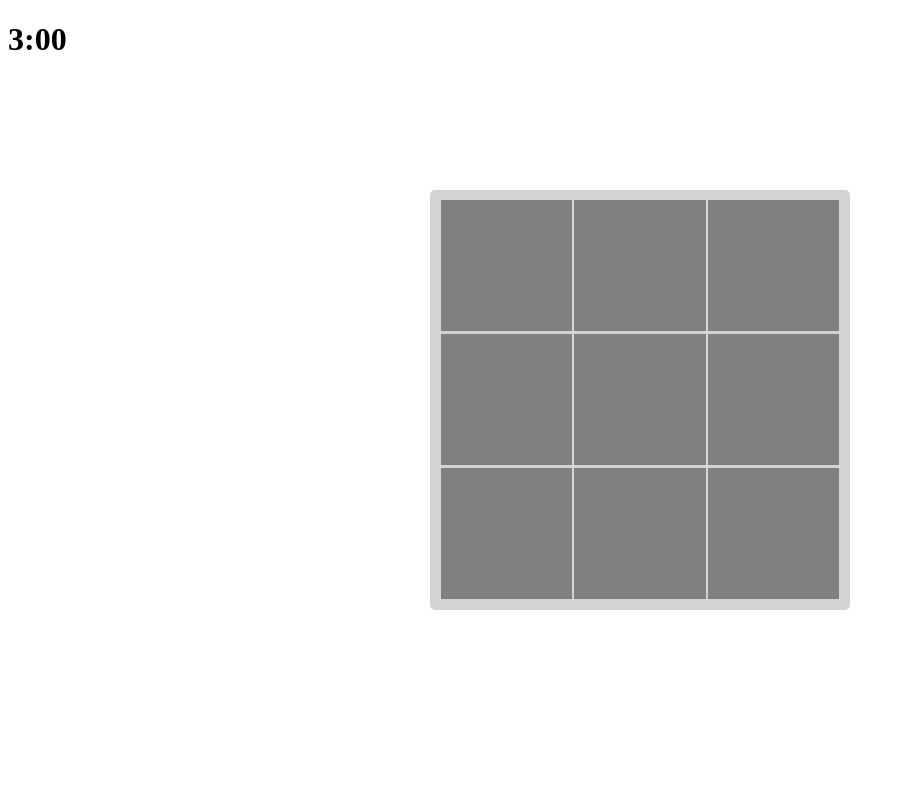
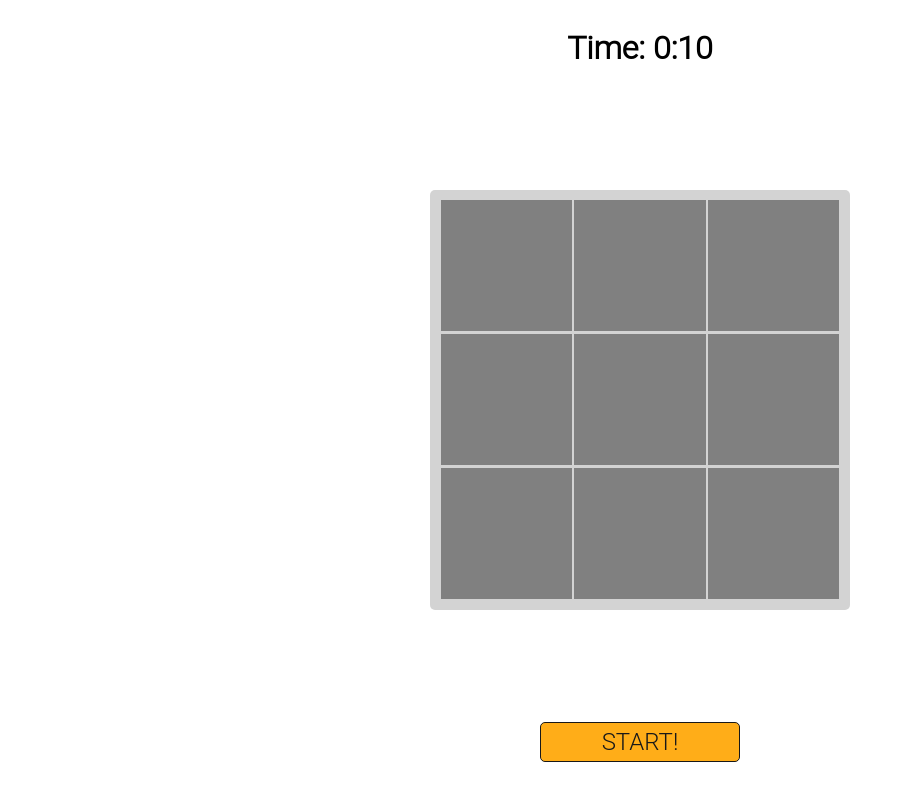
Before and after one commit to igorgilew/The-Square-Game, a plain HTML site: page src/index.html in a window 1280 px wide. Shown: the whole page, without its empty margins (0-904 px from the left). Drawn offline with Linux system fonts and the light colour scheme.

Commit message:
timer logic

```diff
--- a/src/index.html
+++ b/src/index.html
@@ -6,12 +6,13 @@
     <link rel="stylesheet" href="styles/style.css">
 </head>
 <body>
-    <h1 id="timer">3:00</h1>
+    <h1 id="timer"></h1>
     <div id="game-field-outer">
         <div id="game-field">
 
         </div>
     </div>
+    <button id="start" onclick="onButtonStartClick()">START!</button>
 <script src="scripts/script.js"></script>
 </body>
 </html>
--- a/src/scripts/script.js
+++ b/src/scripts/script.js
@@ -1,6 +1,9 @@
 const GAME_FIELD = document.getElementById("game-field");
+const TIME_FIELD = document.getElementById("timer");
 const GF_WIDTH = GAME_FIELD.clientWidth;
 const GF_HEIGHT = GAME_FIELD.clientHeight;
+
+const GAME_TIME = 10; //seconds
 
 let gameState = {
     playerScore: 0,
@@ -26,6 +29,32 @@ let renderGameField = function () {
     }
 }
 
+let onButtonStartClick = function () {
+    initGameTimer();
+    let time = GAME_TIME;
+    setInterval(()=>{
+        if (time > 0) {
+            time--;
+            TIME_FIELD.innerHTML = getTimerString(time);
+        } else {
+            clearInterval();
+        }
+
+    }, 1000);
+}
+
+let getTimerString = function (time) {
+    let minutes = String(time / 60);
+    let seconds = String(time % 60);
+    return `Time: ${ minutes.indexOf('.') !== -1 ?
+        minutes.substring(0, minutes.indexOf('.')) : minutes}:${seconds.length === 1 ? '0'+seconds : seconds}`;
+}
+
+let initGameTimer = function () {
+    TIME_FIELD.innerHTML = getTimerString(GAME_TIME);
+}
+
 window.onload = function () {
+    initGameTimer();
     renderGameField();
 }
--- a/src/styles/style.css
+++ b/src/styles/style.css
@@ -1,7 +1,28 @@
 #timer {
-
+    position: absolute;
+    left: 50%;
+    transform: translate(-50%,0);
+    font-family: "Roboto Light", serif;
 }
 
+#start {
+    position: absolute;
+    left: 50%;
+    top: 95%;
+    transform: translate(-50%,-95%);
+    width: 200px;
+    height: 40px;
+    font-size: 24px;
+    font-family: "Roboto Light", serif;
+    border-radius: 5px;
+    cursor: pointer;
+    background-color: orange;
+    border: 1px solid black;
+    opacity: 90%;
+}
+#start:hover {
+    opacity: 100%;
+}
 
 #game-field-outer {
     position: absolute;
```
